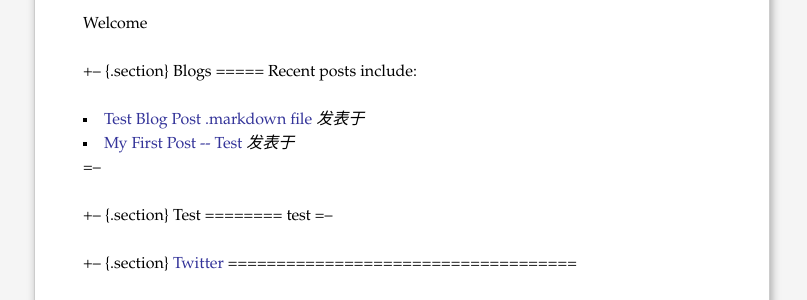
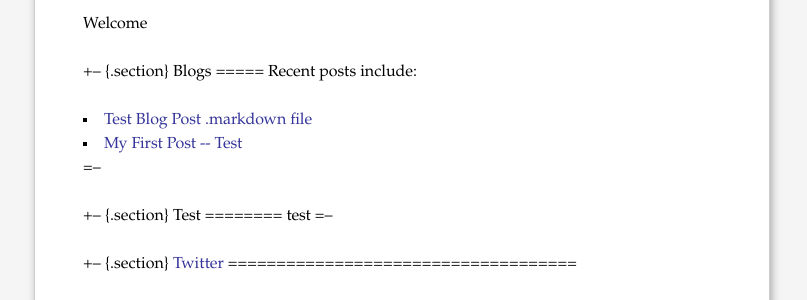
Before and after one commit to GunioRobot/wenbing.github.com, a Jekyll site: the page built from index.markdown, in a window 1280 px wide. Shown: the part 131-431 px from the top of the page, without its empty margins (238-1045 px from the left). Built offline with Jekyll 4.4.1, drawn with Linux system fonts in a browser that asks for light colours; Markdown is read by kramdown in place of the engine named in the settings.

Commit message:
a little change

```diff
--- a/index.markdown
+++ b/index.markdown
@@ -1,7 +1,6 @@
 ---
 layout: name
 title: Home
-
 section: Home
 ---
 
@@ -18,8 +17,7 @@
 <ul class="compact recent">
 <li>
   <a href="{{ post.url }}" title="{{ post.excerpt }}">{{ post.title }}</a>
-  <em>发表于 </em>
-  <span class="date">{{ post.date | date_to_string }}.</span>
+  <span class="date"><em>发表于 </em>{{ post.date | date_to_string }}.</span>
 </li>
 </ul>
 {% endfor %}
```
